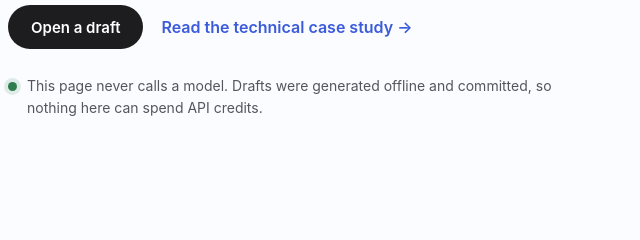
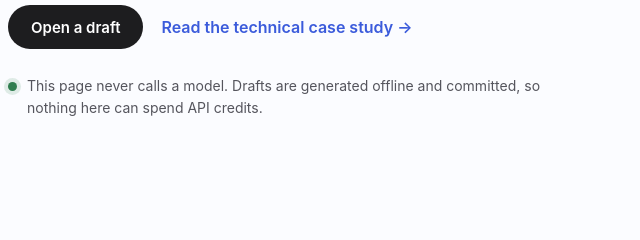
Before and after one commit to brandoncandela/ai-sar-narrative-lab, a plain HTML site: page dist/index.html in a window 1280 px wide. Shown: the part 557-797 px from the top of the page, 12-652 px from the left. Drawn offline with Linux system fonts and the light colour scheme.

Commit message:
Describe offline generation in the present tense
Co-Authored-By: Claude Opus 5.5 <noreply@anthropic.com>

```diff
--- a/dist/index.html
+++ b/dist/index.html
@@ -33,7 +33,7 @@
           <a class="button button-primary" href="#workspace">Open a draft</a>
           <a class="text-link" href="https://brandoncandela.github.io/case-studies/ai-sar-narrative-lab.html">Read the technical case study <span aria-hidden="true">→</span></a>
         </div>
-        <p class="safety-note"><span class="dot" aria-hidden="true"></span>This page never calls a model. Drafts were generated offline and committed, so nothing here can spend API credits.</p>
+        <p class="safety-note"><span class="dot" aria-hidden="true"></span>This page never calls a model. Drafts are generated offline and committed, so nothing here can spend API credits.</p>
       </div>
       <div class="hero-side">
         <img class="ap-art" src="hero-art.svg" width="560" height="440" alt="Illustration: a SAR draft whose citation chips link to the alerts that support them, with a rule check badge">
```
